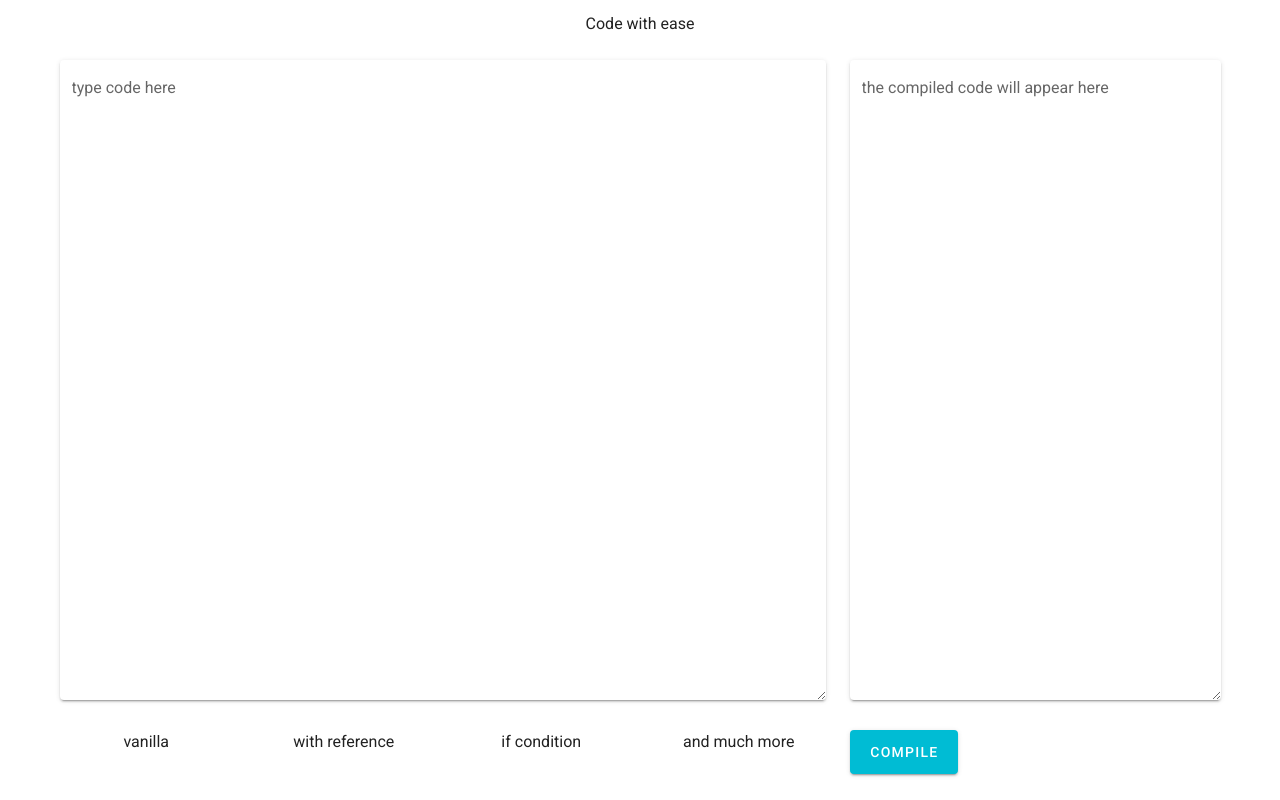
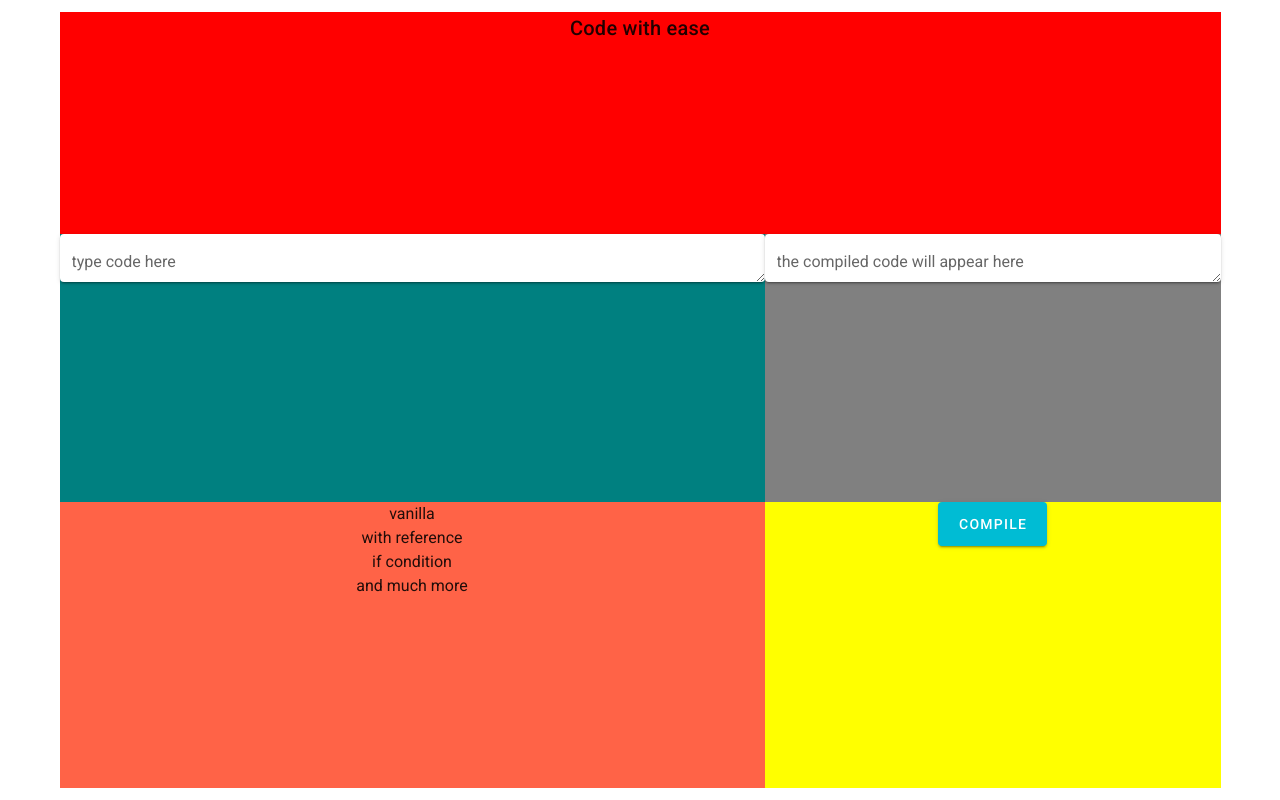
Before and after one commit to Pythux/MindustryCompilerWebSite, a Vue app in the folder front/: page / in a window 1280 px wide. Built offline with nearby package versions, Linux system fonts and the light colour scheme.

Commit message:
with grid

```diff
--- a/front/src/App.vue
+++ b/front/src/App.vue
@@ -22,3 +22,15 @@ export default Vue.extend({
   }),
 });
 </script>
+
+
+<style scoped>
+  html,
+  body,
+  .v-application,
+  .v-main,
+  .container {
+    height: 100vh;
+    text-align: center;
+  }
+</style>
--- a/front/src/components/HelloWorld.vue
+++ b/front/src/components/HelloWorld.vue
@@ -1,52 +1,49 @@
 <template>
   <v-container>
-    <v-row class="text-center">
-      <v-col cols="12">
-        Code with ease
-      </v-col>
-
-      <v-col cols="8">
-        <v-textarea
+    <div class="title">Code with ease</div>
+    <div class="codeZone">
+      <v-textarea
           solo
           :height="textAreaHeight"
           name="code"
           label="type code here"
         ></v-textarea>
-        <v-row>
-          <v-col cols="3">
-            vanilla
-          </v-col>
-          <v-col cols="3">
-            with reference
-          </v-col>
-          <v-col cols="3">
-            if condition
-          </v-col>
-          <v-col cols="3">
-            and much more
-          </v-col>
-        </v-row>
-      </v-col>
-      <v-col cols="4">
-        <v-textarea
+    </div>
+    <div class="compileZone">
+      <v-textarea
           solo
           :height="textAreaHeight"
           name="compiled"
           label='the compiled code will appear here'
           readonly
         ></v-textarea>
-        <v-btn
-          class="d-flex justify-start"
+    </div>
+    <div class="compileBottom">
+      <v-btn
           color="cyan"
           dark
           elevation="2"
           large
           :loading="loadingCompiling"
         >Compile</v-btn>
-      </v-col>
-    </v-row>
+    </div>
+    <div class="codeBottom">
+        <div>
+          vanilla
+        </div>
+        <div>
+          with reference
+        </div>
+        <div>
+          if condition
+        </div>
+        <div>
+          and much more
+        </div>
+    </div>
   </v-container>
 </template>
+
 
 <script lang="ts">
   import Vue from 'vue'
@@ -59,8 +56,52 @@
         textAreaHeight: 10,
       }
     ),
-    mounted() {
-      this.textAreaHeight = window.innerHeight * 0.80
-    },
+    // mounted() {
+    //   this.textAreaHeight = window.innerHeight * 0.80
+    // },
   })
 </script>
+
+
+<style>
+    html,
+    body,
+    .container {
+      height: 100vh;
+      text-align: center;
+    }
+
+    .container {
+      display: grid;
+      grid-template-areas:
+        "title title title"
+        "codeZone codeZone compileZone"
+        "codeBottom codeBottom compileBottom";
+    }
+
+    .title {
+      grid-area: title;
+      background-color: red;
+    }
+
+    .codeZone {
+      grid-area: codeZone;
+      background-color: teal;
+    }
+
+    .compileZone {
+      grid-area: compileZone;
+      background-color: gray;
+    }
+
+    .codeBottom {
+      grid-area: codeBottom;
+      background-color: tomato;
+    }
+
+    .compileBottom {
+      grid-area: compileBottom;
+      background-color: yellow;
+    }
+
+</style>
```
